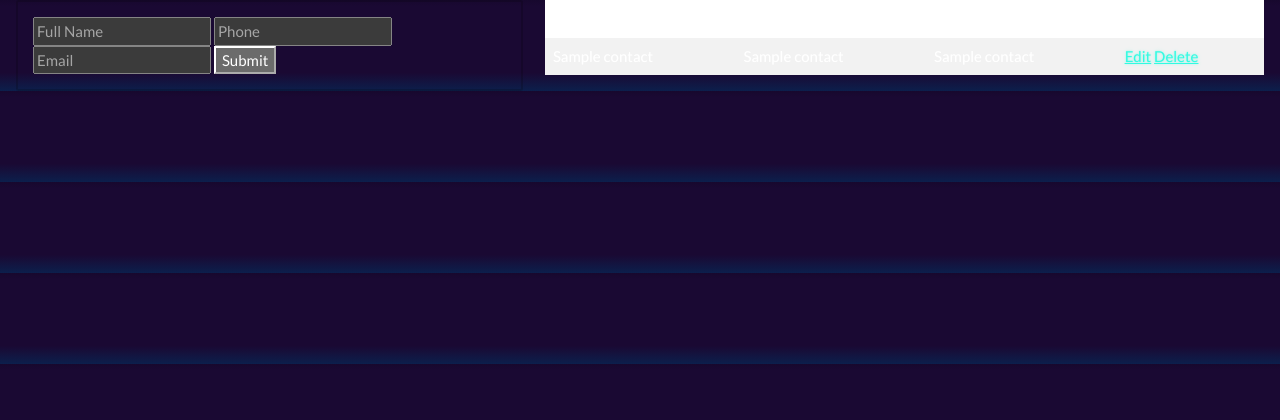
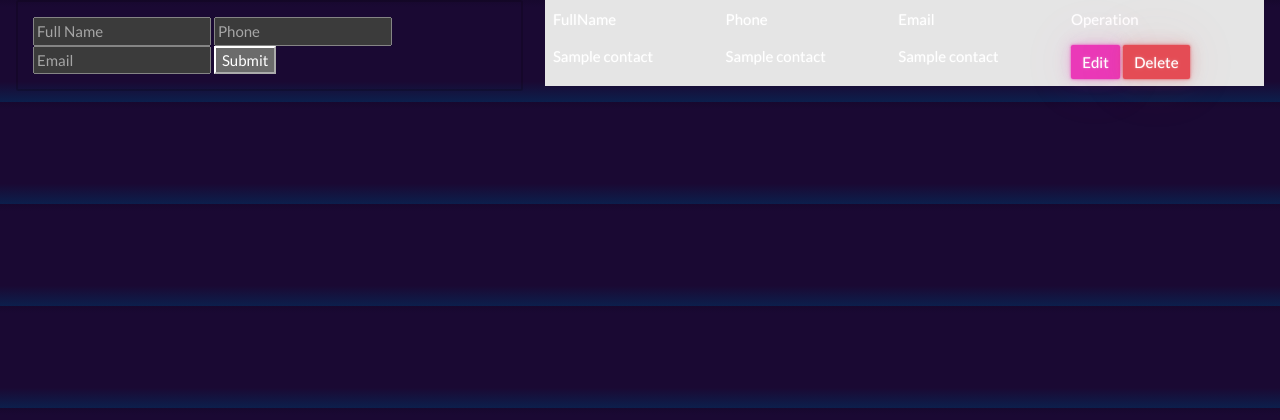
Before and after one commit to Its-Yayo/f-test, a Flask app: template templates/index.html in a window 1280 px wide. Shown: the top 420 px of the page. Run offline with Flask 3, Linux system fonts and the light colour scheme; the template is opened without the code that fills it: most values are stand-ins (such as "Sample title", 1, 10 or a date in 2020); parts of the project's set-up code (start-up, migrations or seed data) failed here and were passed over.

Commit message:
Add improvements index.html #32

```diff
--- a/templates/index.html
+++ b/templates/index.html
@@ -14,7 +14,7 @@
         </div>
     </div>
     <div class="col-md-7">
-        <table class="table table-bordered table-striped bg-white table-responsive-sm">
+        <table class="table table-bordered table-borderless table-active bg-white table-responsive-sm">
             <thead>
                 <tr>
                     <td>FullName</td>
@@ -30,8 +30,8 @@
                         <td>{{ contact.2}}</td>
                         <td>{{ contact.3}}</td>
                         <td>
-                        <a href='/edit_contact/{{ contact.0 }}'>Edit</a>
-                        <a href='/delete_contact/{{ contact.0 }}'>Delete</a>
+                            <a href='/edit_contact/{{ contact.0 }}' class="btn btn-secondary">Edit</a>
+                            <a href='/delete_contact/{{ contact.0 }}' class="btn btn-danger">Delete</a>
                         </td>
                     </tr>
                 {% endfor %}
```
Lines whose indentation alone changed are shown as unchanged.
